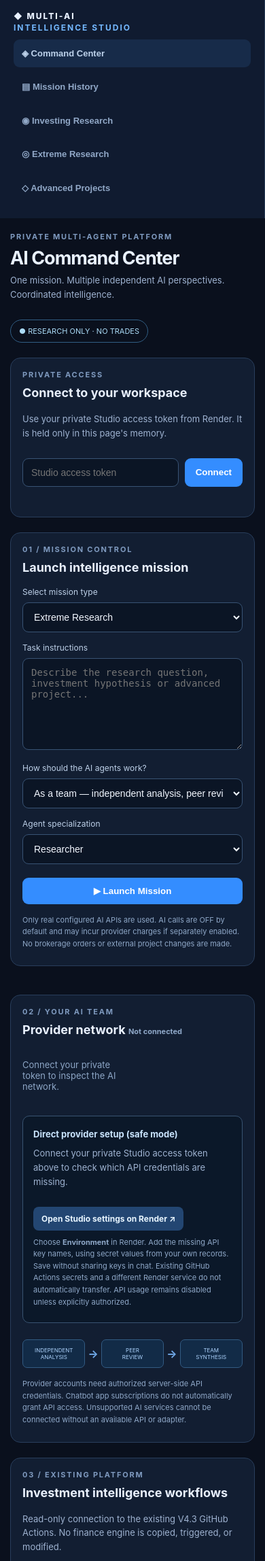
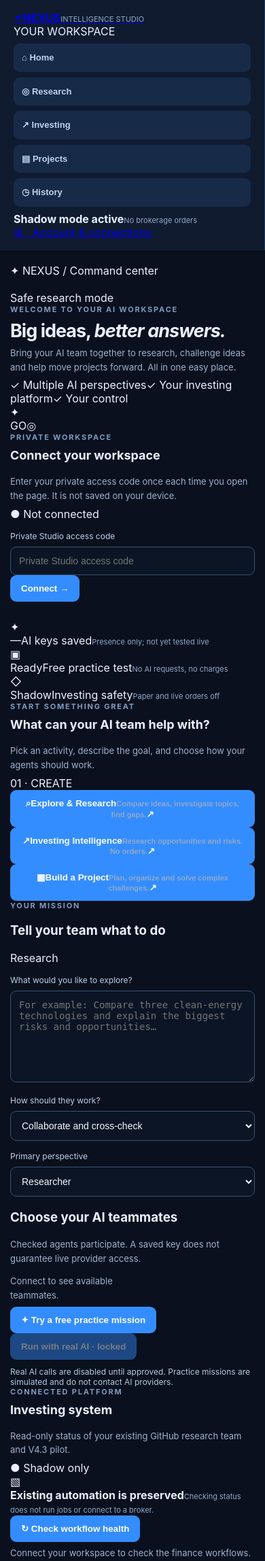
Before and after one commit to jacarney1990/alpaca-paper-monitor, a Flask app: page / in a window 390 px wide. Shown: the top 2296 px of the page at 68% size. Run offline with Flask 3, Linux system fonts and the light colour scheme.

Commit message:
Redesign Nexus AI Studio with friendly responsive workspace: ai_studio/templates/index.html

```diff
--- a/ai_studio/templates/index.html
+++ b/ai_studio/templates/index.html
@@ -1,38 +1,132 @@
 <!doctype html>
-<html lang="en"><head><meta charset="utf-8"><meta name="viewport" content="width=device-width,initial-scale=1">
-<title>Multi-AI Intelligence Studio</title>
-<link rel="stylesheet" href="/static/style.css"></head>
-<body><div class="shell">
-<aside><div class="logo">◆ MULTI-AI<br><b>INTELLIGENCE STUDIO</b></div><div class="navcaption">WORKSPACES</div><button type="button" class="nav" id="nav-command">◈ Command Center</button><button type="button" class="nav secondary" id="nav-history">▤ Mission History</button><div class="navcaption">WORKFLOWS</div><button type="button" class="nav secondary" id="nav-investment">◉ Investing Research</button><button type="button" class="nav secondary" id="nav-research">◎ Extreme Research</button><button type="button" class="nav secondary" id="nav-project">◇ Advanced Projects</button><div class="foot">REAL PROVIDER APIs<br>Independent + Collaborative<br>Brokerage execution disabled</div></aside>
-<main><header><div><div class="eyebrow">PRIVATE MULTI-AGENT PLATFORM</div><h1>AI Command Center</h1><p>One mission. Multiple independent AI perspectives. Coordinated intelligence.</p></div><div class="safety">● RESEARCH ONLY · NO TRADES</div></header>
-<section class="panel"><div class="row"><div><div class="eyebrow">PRIVATE ACCESS</div><h2>Connect to your workspace</h2><p>Use your private Studio access token from Render. It is held only in this page's memory.</p></div><div class="tokenrow"><input type="password" id="token" autocomplete="off" placeholder="Studio access token" aria-label="Studio access token"><button id="connect">Connect</button></div></div><div id="feedback" role="status"></div></section>
-<div class="split">
-<section class="panel"><div class="eyebrow">01 / MISSION CONTROL</div><h2>Launch intelligence mission</h2>
-<label for="workflow">Select mission type</label><select id="workflow"><option value="research">Extreme Research</option><option value="investment">AI Investing Intelligence</option><option value="project">Advanced Projects and Engineering</option></select>
-<label for="topic">Task instructions</label><textarea id="topic" maxlength="5000" placeholder="Describe the research question, investment hypothesis or advanced project..."></textarea>
-<label for="mode">How should the AI agents work?</label><select id="mode"><option value="team">As a team — independent analysis, peer review and synthesis</option><option value="independent">Independently — separate unshared first-round answers</option></select>
-<label for="role">Agent specialization</label><select id="role"><option>Researcher</option><option>Skeptic</option><option>Engineer</option><option>Risk Auditor</option><option>Synthesizer</option></select>
-<button class="full" id="launch">▶ Launch Mission</button>
-<p class="fine">Only real configured AI APIs are used. AI calls are OFF by default and may incur provider charges if separately enabled. No brokerage orders or external project changes are made.</p>
-</section>
-<section class="panel"><div class="eyebrow">02 / YOUR AI TEAM</div><h2>Provider network <small id="count">Not connected</small></h2><div id="providers" class="providers"><div class="empty">Connect your private token to inspect the AI network.</div></div><div id="usage" class="notice"></div>
-<div class="setup panel-mini" id="provider-setup" aria-live="polite">
-<strong>Direct provider setup (safe mode)</strong>
-<p id="provider-guidance">Connect your private Studio access token above to check which API credentials are missing.</p>
-<div id="missing-keys" class="missing-keys"></div>
-<a class="setup-link" href="https://dashboard.render.com/web/srv-dbaedtbncjis73d8hm60" target="_blank" rel="noopener noreferrer">Open Studio settings on Render ↗</a>
-<p class="fine">Choose <b>Environment</b> in Render. Add the missing API key names, using secret values from your own records. Save without sharing keys in chat. Existing GitHub Actions secrets and a different Render service do not automatically transfer. API usage remains disabled unless explicitly authorized.</p>
+<html lang="en">
+<head>
+<meta charset="utf-8">
+<meta name="viewport" content="width=device-width, initial-scale=1">
+<meta name="theme-color" content="#0b1324">
+<meta name="description" content="Your private AI workspace for research, project work and read-only investment intelligence.">
+<title>Nexus | Your AI workspace</title>
+<link rel="stylesheet" href="/static/style.css">
+<script defer src="/static/app.js"></script>
+</head>
+<body>
+<div class="layout">
+  <aside class="sidebar" aria-label="Workspace navigation">
+    <a href="#home" class="brand" aria-label="Nexus AI home"><span class="brand-icon">✦</span><span><strong>NEXUS</strong><small>INTELLIGENCE STUDIO</small></span></a>
+    <div class="nav-label">YOUR WORKSPACE</div>
+    <nav class="main-nav" aria-label="Sections">
+      <button id="nav-command" type="button" class="nav active"><span class="nav-symbol">⌂</span> Home</button>
+      <button id="nav-research" type="button" class="nav"><span class="nav-symbol">◎</span> Research</button>
+      <button id="nav-investment" type="button" class="nav"><span class="nav-symbol">↗</span> Investing</button>
+      <button id="nav-project" type="button" class="nav"><span class="nav-symbol">▤</span> Projects</button>
+      <button id="nav-history" type="button" class="nav"><span class="nav-symbol">◷</span> History</button>
+    </nav>
+    <div class="sidebar-bottom">
+      <div class="safety-note"><span class="dot aqua"></span><div><strong>Shadow mode active</strong><small>No brokerage orders</small></div></div>
+      <a href="#settings" class="side-settings">⚙ &nbsp; Account &amp; connections</a>
+    </div>
+  </aside>
+
+  <main id="home" class="content">
+    <header class="topbar">
+      <div class="crumb"><span class="brand-inline">✦ NEXUS</span> <span class="slash">/</span> Command center</div>
+      <div class="top-status"><span class="dot aqua"></span> Safe research mode</div>
+    </header>
+
+    <section class="welcome" aria-labelledby="welcome-title">
+      <div class="welcome-copy">
+        <div class="eyebrow light">WELCOME TO YOUR AI WORKSPACE</div>
+        <h1 id="welcome-title">Big ideas, <em>better answers.</em></h1>
+        <p>Bring your AI team together to research, challenge ideas and help move projects forward. All in one easy place.</p>
+        <div class="welcome-checks"><span>✓ Multiple AI perspectives</span><span>✓ Your investing platform</span><span>✓ Your control</span></div>
+      </div>
+      <div class="hero-orbit" aria-hidden="true"><div class="orbit o1"></div><div class="orbit o2"></div><div class="hero-core">✦</div><span class="orb a">G</span><span class="orb b">O</span><span class="orb c">◎</span></div>
+    </section>
+
+    <section id="settings" class="access card" aria-label="Workspace access">
+      <div class="section-head">
+        <div><div class="eyebrow">PRIVATE WORKSPACE</div><h2>Connect your workspace</h2><p id="access-caption">Enter your private access code once each time you open the page. It is not saved on your device.</p></div>
+        <span id="access-state" class="status-pill neutral">● Not connected</span>
+      </div>
+      <div class="access-form"><label class="sr-only" for="token">Private Studio access code</label><input id="token" type="password" placeholder="Private Studio access code" autocomplete="off"><button id="connect" class="btn primary" type="button">Connect <span aria-hidden="true">→</span></button></div>
+      <div id="feedback" class="feedback" role="status" aria-live="polite"></div>
+    </section>
+
+    <section class="overview-cards" aria-label="Platform status">
+      <article class="mini-card"><div class="mini-icon cyan">✦</div><div><span class="metric" id="count">—</span><span class="metric-label">AI keys saved</span><small>Presence only; not yet tested live</small></div></article>
+      <article class="mini-card"><div class="mini-icon violet">▣</div><div><span class="metric" id="practice-state">Ready</span><span class="metric-label">Free practice test</span><small>No AI requests, no charges</small></div></article>
+      <article class="mini-card"><div class="mini-icon amber">◇</div><div><span class="metric">Shadow</span><span class="metric-label">Investing safety</span><small>Paper and live orders off</small></div></article>
+    </section>
+
+    <section id="mission" class="workspace-section">
+      <div class="heading-row"><div><div class="eyebrow">START SOMETHING GREAT</div><h2>What can your AI team help with?</h2><p>Pick an activity, describe the goal, and choose how your agents should work.</p></div><span class="small-tag">01 · CREATE</span></div>
+      <div class="workflow-tiles" role="group" aria-label="Choose mission type">
+        <button class="tile selected" data-workflow="research" type="button"><span class="tile-art blue">⌕</span><strong>Explore &amp; Research</strong><small>Compare ideas, investigate topics, find gaps.</small><span class="tile-arrow">↗</span></button>
+        <button class="tile" data-workflow="investment" type="button"><span class="tile-art green">↗</span><strong>Investing Intelligence</strong><small>Research opportunities and risks. No orders.</small><span class="tile-arrow">↗</span></button>
+        <button class="tile" data-workflow="project" type="button"><span class="tile-art purple">▦</span><strong>Build a Project</strong><small>Plan, organize and solve complex challenges.</small><span class="tile-arrow">↗</span></button>
+      </div>
+
+      <div class="composer card">
+        <div class="section-head"><div><div class="eyebrow">YOUR MISSION</div><h3>Tell your team what to do</h3></div><span id="workflow-tag" class="status-pill neutral">Research</span></div>
+        <label class="field-label" for="topic">What would you like to explore?</label>
+        <textarea id="topic" maxlength="5000" placeholder="For example: Compare three clean-energy technologies and explain the biggest risks and opportunities…" rows="4"></textarea>
+        <div class="form-pair">
+          <div><label class="field-label" for="mode">How should they work?</label><select id="mode"><option value="team">Collaborate and cross-check</option><option value="independent">Give independent answers</option></select></div>
+          <div><label class="field-label" for="role">Primary perspective</label><select id="role"><option>Researcher</option><option>Skeptic</option><option>Engineer</option><option>Risk Auditor</option><option>Synthesizer</option></select></div>
+        </div>
+        <div class="separator"></div>
+        <div class="section-head compact"><div><h3>Choose your AI teammates</h3><p>Checked agents participate. A saved key does not guarantee live provider access.</p></div></div>
+        <div id="providers" class="providers"><p class="placeholder">Connect to see available teammates.</p></div>
+        <div class="mission-actions">
+          <button id="practice" type="button" class="btn primary wide">✦ Try a free practice mission</button>
+          <button id="launch" type="button" class="btn secondary wide" disabled>Run with real AI · locked</button>
+        </div>
+        <div id="usage" class="notice" role="status">Real AI calls are disabled until approved. Practice missions are simulated and do not contact AI providers.</div>
+      </div>
+    </section>
+
+    <div class="lower-grid">
+      <section id="finance-workflows" class="card finance-panel">
+        <div class="section-head"><div><div class="eyebrow">CONNECTED PLATFORM</div><h2>Investing system</h2><p>Read-only status of your existing GitHub research team and V4.3 pilot.</p></div><span class="status-pill safe">● Shadow only</span></div>
+        <div class="finance-summary"><span class="finance-icon">▧</span><div><strong>Existing automation is preserved</strong><small>Checking status does not run jobs or connect to a broker.</small></div></div>
+        <button id="check-finance" type="button" class="btn secondary">↻ Check workflow health</button>
+        <div id="finance-status" class="finance-status"><p class="placeholder">Connect your workspace to check the finance workflows.</p></div>
+      </section>
+
+      <section id="diagnostics" class="card diagnostics">
+        <div class="section-head"><div><div class="eyebrow">PEACE OF MIND</div><h2>System health</h2><p>A quick view of what is tested and what still needs attention.</p></div></div>
+        <div class="health-list" id="health-list">
+          <div><span>● Website</span><strong>Online</strong></div>
+          <div><span>● Workspace connection</span><strong id="health-auth">Sign in needed</strong></div>
+          <div><span>● AI provider keys</span><strong id="health-keys">Checking…</strong></div>
+          <div><span>● Real provider responses</span><strong id="health-live">Not tested</strong></div>
+          <div><span>● Brokerage orders</span><strong>Disabled</strong></div>
+        </div>
+        <button id="run-health" type="button" class="btn secondary">↻ Check system</button>
+        <div id="health-note" class="muted-note">No provider, brokerage or payment calls are made by this check.</div>
+      </section>
+    </div>
+
+    <section id="history-panel" class="card archive">
+      <div class="section-head"><div><div class="eyebrow">YOUR WORK</div><h2>Mission history &amp; answers</h2><p>Open past results or watch a running mission finish.</p></div><button class="btn secondary small" id="reload" type="button">↻ Refresh</button></div>
+      <div id="history" class="history-list"><p class="placeholder">Your missions will appear here after connecting.</p></div>
+      <div id="output" aria-live="polite"></div>
+    </section>
+
+    <section class="settings-tip card" aria-label="Provider setup">
+      <div class="section-head"><div><div class="eyebrow">SETTINGS &amp; CONNECTIONS</div><h2>Manage your AI keys</h2><p id="provider-guidance">Connect to see which providers have API keys saved.</p></div><a class="btn secondary small" href="https://dashboard.render.com/web/srv-dbaedtbncjis73d8hm60" target="_blank" rel="noopener noreferrer">Open Render ↗</a></div>
+      <div id="missing-keys" class="missing-keys"></div>
+      <p class="muted-note">Your credentials stay on Render. Never paste keys into chat. API usage remains disabled unless explicitly authorized. Free Render storage is not permanent; mission history may disappear after restarts.</p>
+    </section>
+
+    <footer class="footer">✦ NEXUS INTELLIGENCE STUDIO <span>Research only · No brokerage execution · Practice results are simulations</span></footer>
+  </main>
 </div>
-<div class="phase"><span>INDEPENDENT<br>ANALYSIS</span><b>→</b><span>PEER<br>REVIEW</span><b>→</b><span>TEAM<br>SYNTHESIS</span></div>
-<p class="fine">Provider accounts need authorized server-side API credentials. Chatbot app subscriptions do not automatically grant API access. Unsupported AI services cannot be connected without an available API or adapter.</p>
-</section></div>
-<section class="panel" id="finance-workflows">
-<div class="row"><div><div class="eyebrow">03 / EXISTING PLATFORM</div><h2>Investment intelligence workflows</h2>
-<p>Read-only connection to the existing V4.3 GitHub Actions. No finance engine is copied, triggered, or modified.</p></div>
-<button type="button" class="ghost" id="check-finance">Check workflow status</button></div>
-<div id="finance-status" class="notice" role="status">Connect and check workflow status to see the latest public GitHub Actions runs.</div>
-</section>
-<section class="panel"><div class="row"><div><div class="eyebrow">04 / INTELLIGENCE ARCHIVE</div><h2>Mission results and history</h2></div><button class="ghost" id="reload">Refresh tasks</button></div><div id="history" class="jobs"><div class="empty">Completed and running missions appear here.</div></div><div id="output" aria-live="polite"></div></section>
-<footer>AI Intelligence Studio · Evidence and provider responses are not independently source-verified · In-process task history is ephemeral on free hosting.</footer>
-</main></div>
-<script defer src="/static/app.js"></script></body></html>
+<nav class="mobile-bar" aria-label="Mobile navigation">
+  <button type="button" data-jump="home" class="mob-active"><span>⌂</span>Home</button>
+  <button type="button" data-jump="mission"><span>✦</span>Create</button>
+  <button type="button" data-jump="finance-workflows"><span>↗</span>Investing</button>
+  <button type="button" data-jump="history-panel"><span>◷</span>History</button>
+</nav>
+</body>
+</html>
```
